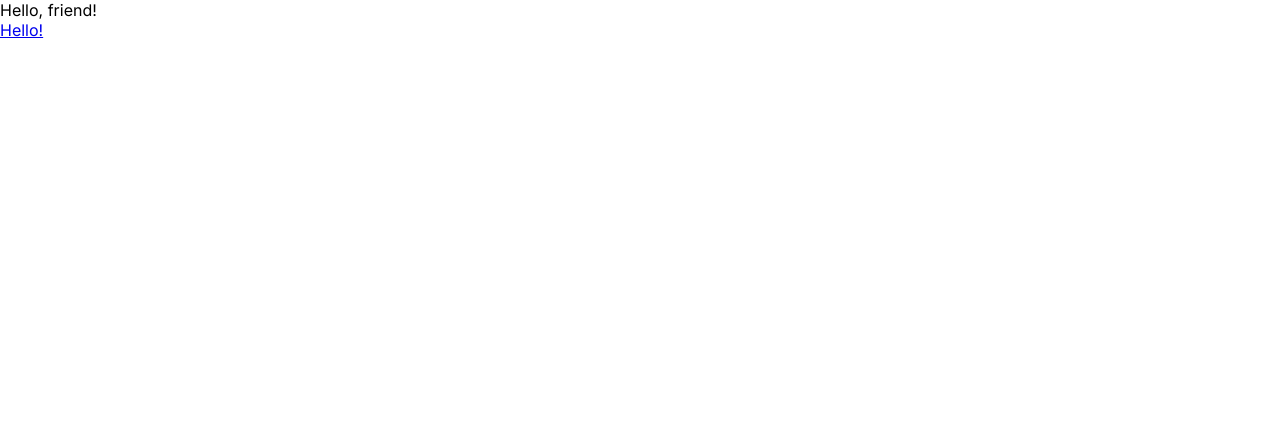
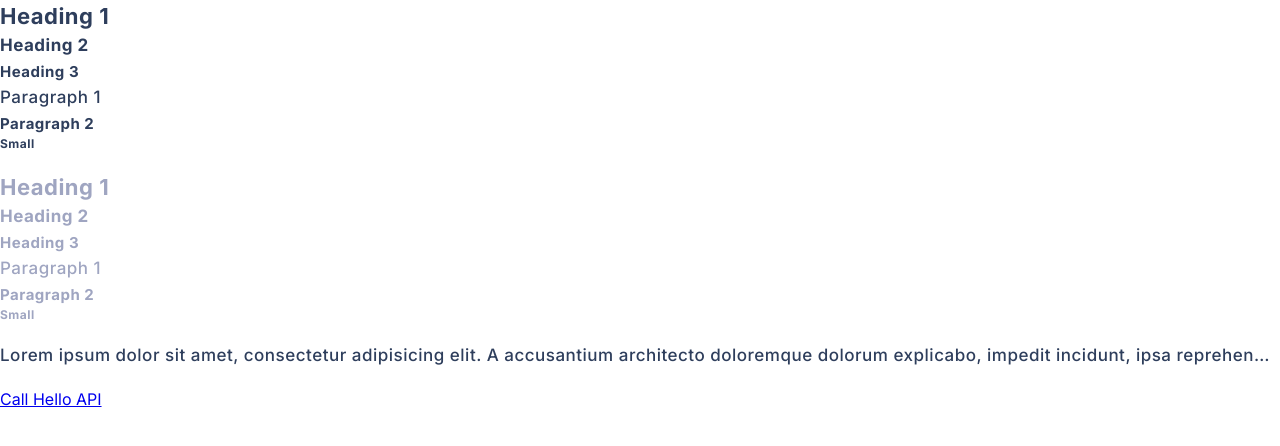
Before and after one commit to CodectiveOrg/recipes, a React (Vite) app: page / in a window 1280 px wide. Shown: the top 446 px of the page. Built offline with nearby package versions, Linux system fonts and the light colour scheme.

Commit message:
[ADD] typography component

```diff
--- /dev/null
+++ b/src/components/typography/typography.component.tsx
@@ -0,0 +1,47 @@
+import type { CSSProperties, PropsWithChildren, ReactNode } from "react";
+
+import clsx from "clsx";
+
+import styles from "./typography.module.css";
+
+type VariantType = "h1" | "h2" | "h3" | "p1" | "p2" | "s";
+
+type ColorType = "text" | "text-secondary";
+
+type Props = PropsWithChildren<
+  ({ p?: boolean; span?: never } | { p?: never; span?: boolean }) & {
+    ellipsis?: boolean;
+    className?: string;
+    style?: CSSProperties;
+    variant: VariantType;
+    color?: ColorType;
+  }
+>;
+
+export default function TypographyComponent({
+  p = false,
+  span = false,
+  ellipsis = false,
+  className,
+  style,
+  variant,
+  color = "text",
+  children,
+}: Props): ReactNode {
+  const Component = p ? "p" : span ? "span" : "div";
+
+  return (
+    <Component
+      className={clsx(
+        styles.typography,
+        ellipsis && styles.ellipsis,
+        variant,
+        styles[color],
+        className,
+      )}
+      style={style}
+    >
+      {children}
+    </Component>
+  );
+}
--- /dev/null
+++ b/src/components/typography/typography.module.css
@@ -0,0 +1,16 @@
+.typography {
+  &.ellipsis {
+    overflow: hidden;
+
+    text-overflow: ellipsis;
+    white-space: nowrap;
+  }
+
+  &.text {
+    color: var(--color-text);
+  }
+
+  &.text-secondary {
+    color: var(--color-text-secondary);
+  }
+}
--- a/src/pages/home/home.page.tsx
+++ b/src/pages/home/home.page.tsx
@@ -1,15 +1,55 @@
 import type { ReactNode } from "react";
 
 import { Link } from "react-router";
+
+import TypographyComponent from "@/components/typography/typography.component.tsx";
 
 import styles from "./home.module.css";
 
 export default function HomePage(): ReactNode {
   return (
     <div className={styles.home}>
-      Hello, friend!
+      <TypographyComponent variant="h1">Heading 1</TypographyComponent>
+      <TypographyComponent variant="h2">Heading 2</TypographyComponent>
+      <TypographyComponent variant="h3">Heading 3</TypographyComponent>
+      <TypographyComponent variant="p1">Paragraph 1</TypographyComponent>
+      <TypographyComponent variant="p2">Paragraph 2</TypographyComponent>
+      <TypographyComponent variant="s">Small</TypographyComponent>
       <br />
-      <Link to="/hello">Hello!</Link>
+      <TypographyComponent variant="h1" color="text-secondary">
+        Heading 1
+      </TypographyComponent>
+      <TypographyComponent variant="h2" color="text-secondary">
+        Heading 2
+      </TypographyComponent>
+      <TypographyComponent variant="h3" color="text-secondary">
+        Heading 3
+      </TypographyComponent>
+      <TypographyComponent variant="p1" color="text-secondary">
+        Paragraph 1
+      </TypographyComponent>
+      <TypographyComponent variant="p2" color="text-secondary">
+        Paragraph 2
+      </TypographyComponent>
+      <TypographyComponent variant="s" color="text-secondary">
+        Small
+      </TypographyComponent>
+      <br />
+      <TypographyComponent p ellipsis variant="p1">
+        Lorem ipsum dolor sit amet, consectetur adipisicing elit. A accusantium
+        architecto doloremque dolorum explicabo, impedit incidunt, ipsa
+        reprehenderit saepe tempore tenetur vel. Ab architecto culpa distinctio
+        dolorum explicabo in ipsa libero neque officiis omnis perferendis quidem
+        sint voluptas voluptate, voluptatibus! Ad adipisci amet architecto
+        asperiores at consectetur consequuntur, dolorem fugiat illo illum in
+        iste laboriosam magni modi molestias nihil nisi nostrum nulla
+        perspiciatis porro quaerat sit vel vitae. Accusamus adipisci aspernatur,
+        eum, facere facilis hic modi nesciunt perferendis quae saepe sunt
+        voluptas! Ab animi at autem dignissimos dolor est ex fuga fugit illum,
+        labore maxime omnis perferendis quaerat reiciendis repudiandae!
+      </TypographyComponent>
+      <br />
+      <Link to="/hello">Call Hello API</Link>
     </div>
   );
 }
```
